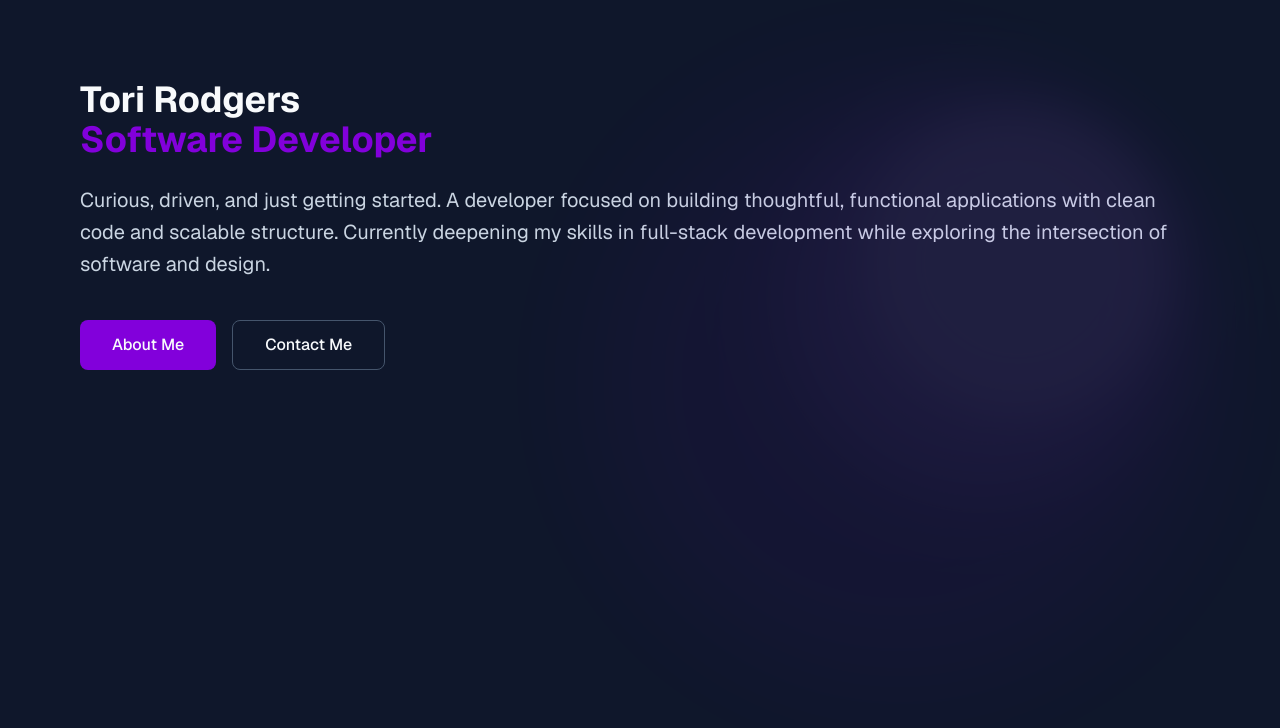
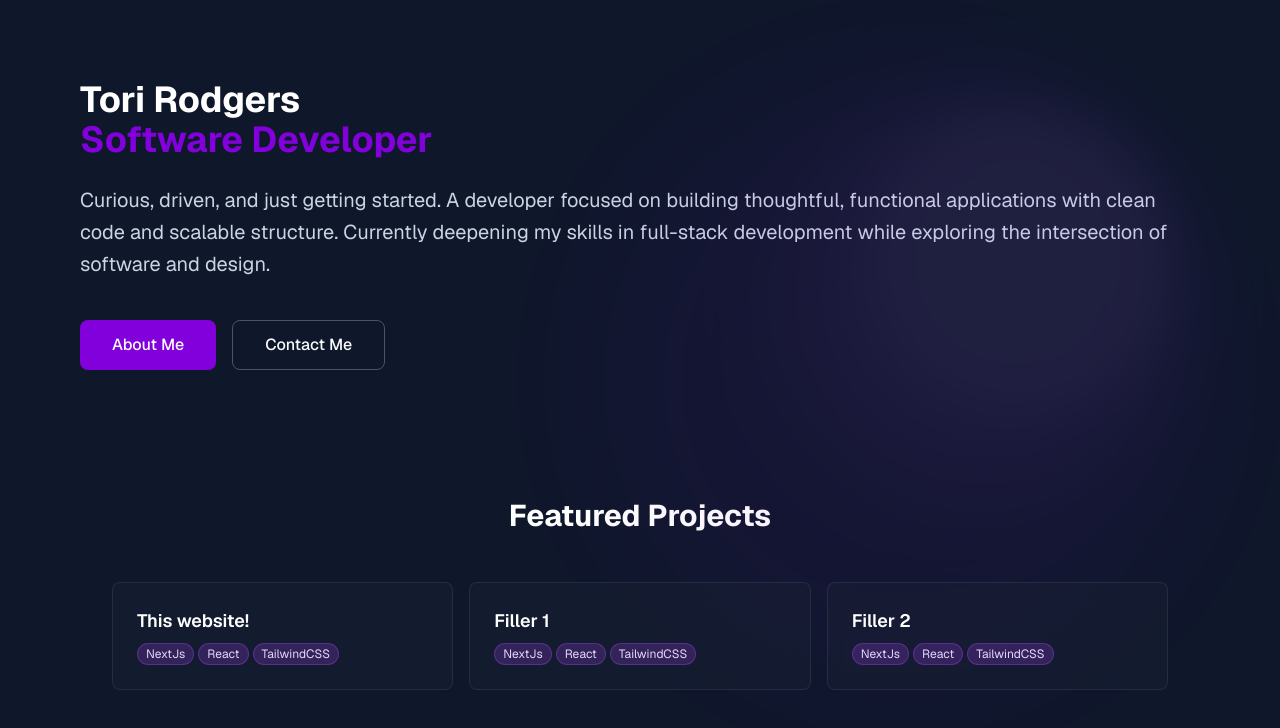
Before and after one commit to tori-rodgers/torirodgers.com, a Next.js app: page / in a window 1280 px wide. Shown: the top 728 px of the page. Built offline with nearby package versions, Linux system fonts and the light colour scheme.

Commit message:
added project section component

```diff
--- /dev/null
+++ b/src/app/components/ProjectSection.js
@@ -0,0 +1,49 @@
+const ProjectSection = () => {
+	const projects = [
+		{
+			title: "This website!",
+			tags: ["NextJs", "React", "TailwindCSS"],
+		},
+		{
+			title: "Filler 1",
+			tags: ["NextJs", "React", "TailwindCSS"],
+		},
+		{
+			title: "Filler 2",
+			tags: ["NextJs", "React", "TailwindCSS"],
+		},
+	];
+	return (
+		<section id="projects" className="px-4 py-32 sm:px-6 lg:px-8">
+			<h2 className="text-3xl font-bold text-white mb-12 text-center">
+				Featured Projects
+			</h2>
+			<div className="grid grid-cols-1 gap-4 sm:grid-cols-3">
+				{projects.map((project, index) => (
+					<div
+						key={index}
+						className="bg-gray-800/30 backdrop-blur-sm rounded-lg p-6 border border-gray-700/50 hover:border-purple-500/50 transition-colors hover:shadow-sm text-left"
+					>
+						<div className="flex flex-col h-full">
+							<h3 className="text-lg font-semibold text-white mb-2">
+								{project.title}
+							</h3>
+							<div className="flex flex-wrap gap-1 mt-auto">
+								{project.tags.map((tag, index) => (
+									<span
+										key={index}
+										className="px-2 py-0.5 text-xs rounded-full bg-purple-500/20 text-purple-200 border border-purple-500/30 "
+									>
+										{tag}
+									</span>
+								))}
+							</div>
+						</div>
+					</div>
+				))}
+			</div>
+		</section>
+	);
+};
+
+export default ProjectSection;
--- a/src/app/page.js
+++ b/src/app/page.js
@@ -1,4 +1,4 @@
-import Image from "next/image";
+import ProjectSection from "./components/ProjectSection";
 
 export default function Home() {
 	return (
@@ -9,7 +9,7 @@ export default function Home() {
 					<div className="absolute top-4 right-4 sm:w-[400px] sm:h-[400px] w-[150px] h-[150px] bg-purple-500/60 rounded-full blur-2xl"></div>
 					<div className="absolute top-8 right-8 sm:w-[300px] sm:h-[300px] w-[100px] h-[100px] bg-purple-400/70 rounded-full blur-xl"></div>
 				</div>
-				<h1 className="text-4xl font-bold tracking-light">
+				<h1 className="text-4xl font-bold tracking-light text-white">
 					Tori Rodgers{" "}
 					<span className="block text-purple-700">Software Developer</span>
 				</h1>
@@ -28,6 +28,7 @@ export default function Home() {
 					</button>
 				</div>
 			</div>
+			<ProjectSection />
 		</div>
 	);
 }
```
